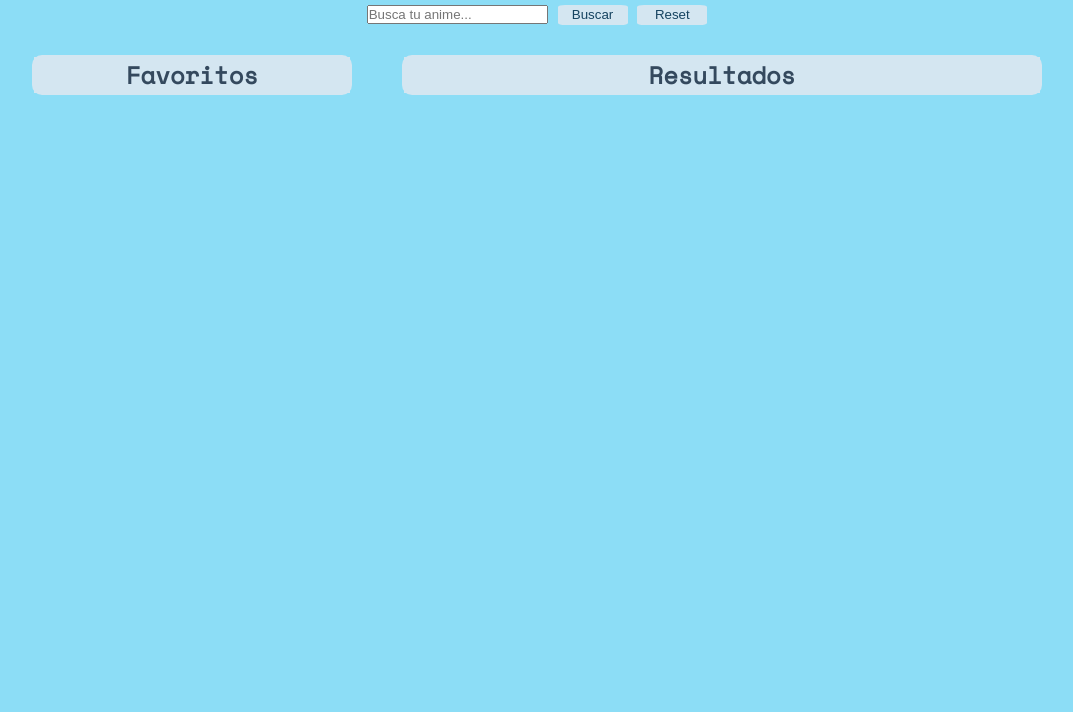
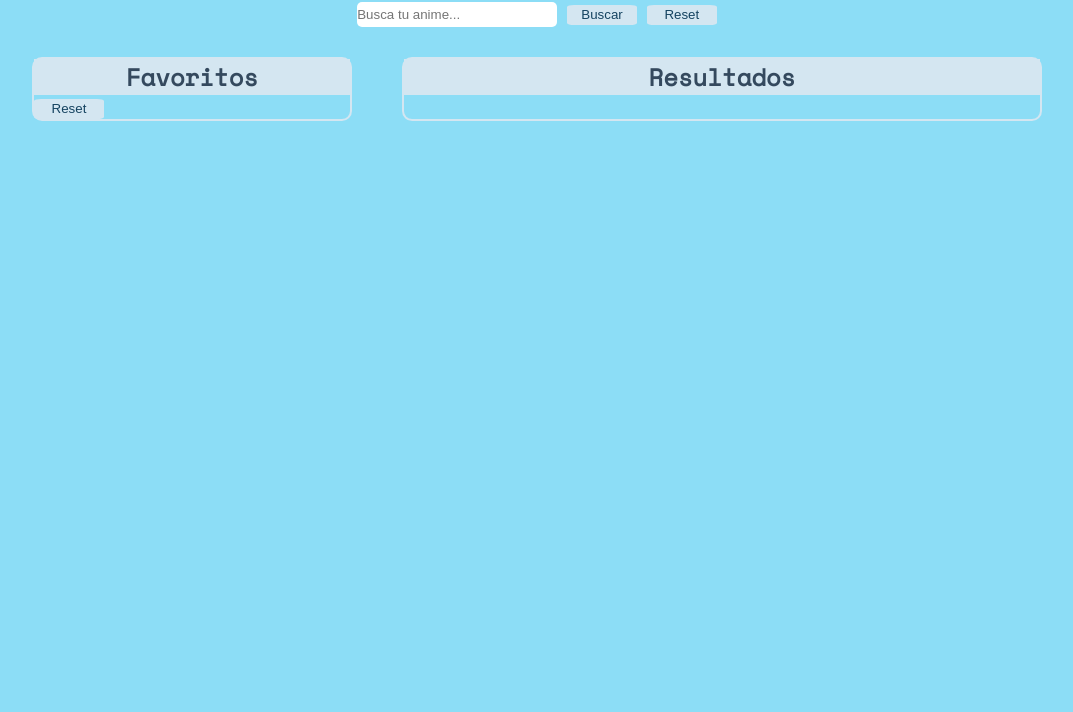
Before and after one commit to Adalab/modulo-2-evaluacion-final-ElenaFernandez, a website: page docs/index.html in a window 1280 px wide. Shown: the part 88-800 px from the top of the page, without its empty margins (103-1176 px from the left). Drawn offline with nearby package versions, Linux system fonts and the light colour scheme.

Commit message:
Update docs

```diff
--- a/docs/index.html
+++ b/docs/index.html
@@ -18,7 +18,7 @@
   <main class="container">
       <h1 class="container__title">Busca tu Anime favorito</h1>
       <form class="container__search-form">
-          <input type="text" class="js-input-text" placeholder="Busca tu anime...">
+          <input type="text" class="js-input-text input-text" placeholder="Busca tu anime...">
           <input type="submit" value="Buscar" class="js-btn-search buttons">
           <input type="submit" value="Reset" class="js-btn-reset buttons">
       </form>
@@ -26,6 +26,7 @@
           <div class="principal-box__fav">
               <h2 class="subtitle">Favoritos</h2>
               <ul class="js-favourites ul-items__fav "></ul>
+              <input type="submit" value="Reset" class=" js-reset-fav btn-fav">
           </div>
           <div class="principal-box__result">
               <h2 class="subtitle">Resultados</h2>
```
Also changed, not shown: docs/assets/css/main.css (+1 -1 lines), docs/assets/js/main.js (+1 -1 lines).
